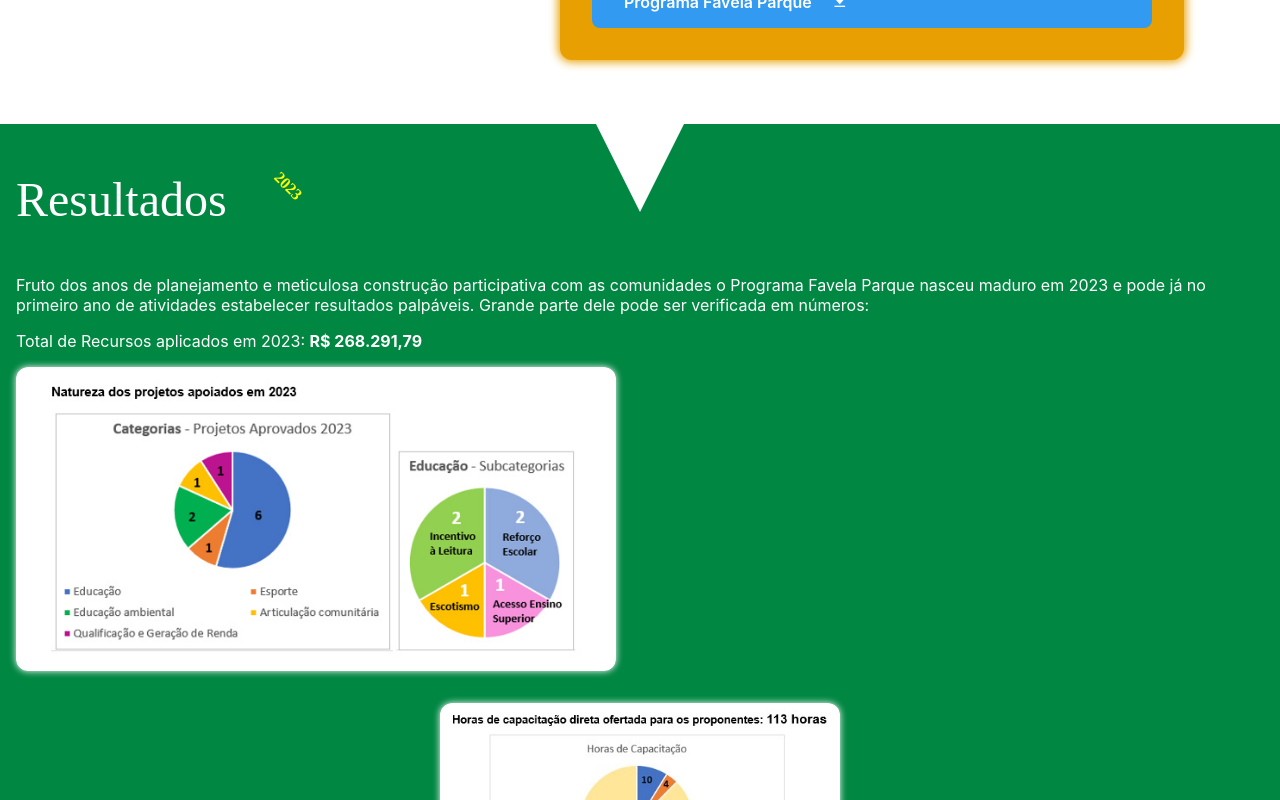
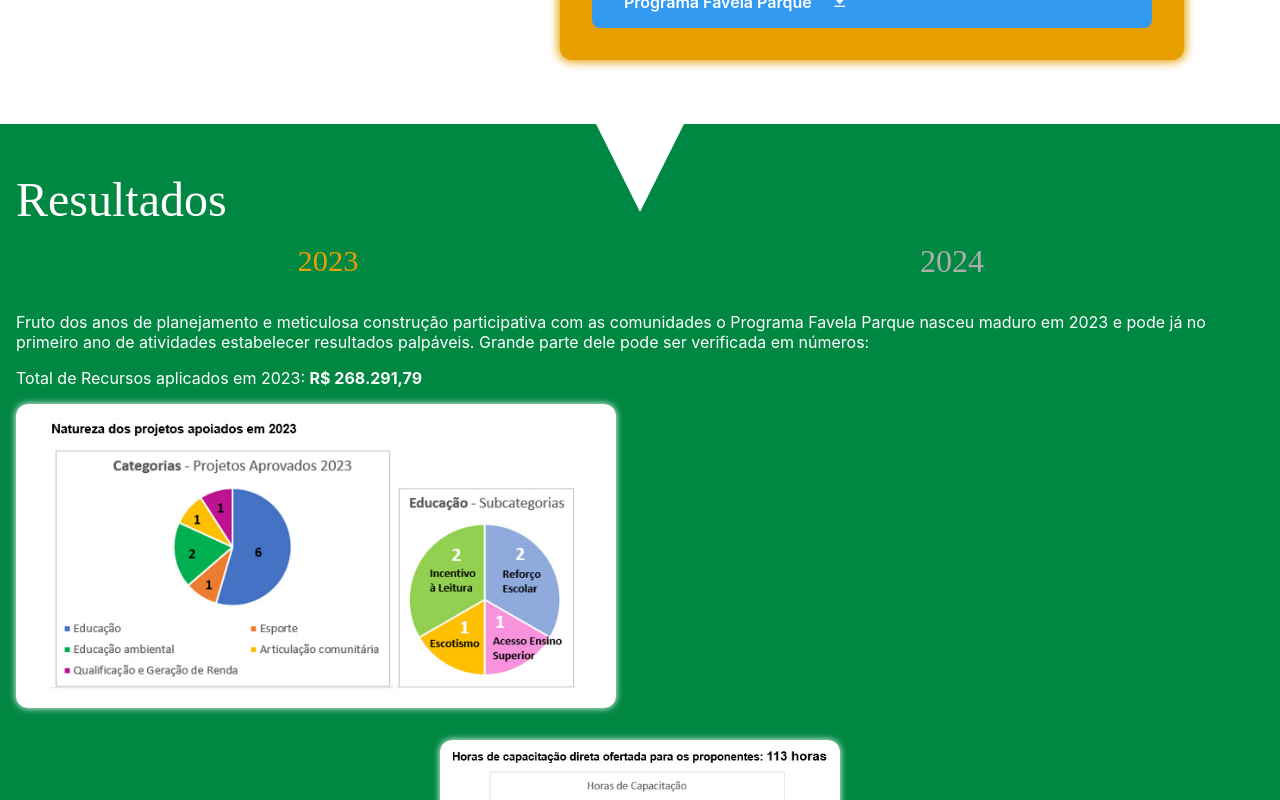
Before and after one commit to Evymendes/site-favela, a React (Create React App) app: page / in a window 1280 px wide. Shown: the part 1720-2520 px from the top of the page. Built offline with nearby package versions, Linux system fonts and the light colour scheme; a web font is replaced by a local one.

Commit message:
Removendo sessão voce no parque e criando menu de anos para resultados

```diff
--- a/src/Pages/Gallery/index.js
+++ b/src/Pages/Gallery/index.js
@@ -2,7 +2,7 @@
 import { Link } from 'react-router-dom';
 
 import * as S from './styles';
-import styled from 'styled-components';
+import styled, { css } from 'styled-components';
 
 import ImageAPC from "../../assets/Photos/DefinitionOfSupportedProjects/DefinitionOfSupportedProjectsOne.jpg";
 import ImageCGE from "../../assets/Photos/DefinitionOfSupportedProjects/DefinitionOfSupportedProjectsFive.jpg";
@@ -74,10 +74,10 @@
     cursor: not-allowed;
   }
 
-  :active {
+  ${(props) => (props.selected && !props.disabled) ? css`
     color: #e89f02;
     transform: scale(0.95);
-  }
+  ` : ''}
 `;
 
 function Gallery() {
@@ -94,9 +94,9 @@
             Clique em algum desses momentos e conheça detalhes de nossas atividades :
           </S.BackText>
           <MenubyYear>
-            <MenubyYearOption active={activeButton === 2023}>2023</MenubyYearOption>
-            <MenubyYearOption active={activeButton === 2024} disabled>2024</MenubyYearOption>
-            <MenubyYearOption active={activeButton === 2025} disabled>2025</MenubyYearOption>
+            <MenubyYearOption selected={activeButton === 2023}>2023</MenubyYearOption>
+            <MenubyYearOption selected={activeButton === 2024} disabled>2024</MenubyYearOption>
+            <MenubyYearOption selected={activeButton === 2025} disabled>2025</MenubyYearOption>
           </MenubyYear>
         </div>
         <S.Ol>
--- a/src/Pages/MainPage/index.js
+++ b/src/Pages/MainPage/index.js
@@ -7,7 +7,7 @@
 import TheCommunities from "../TheCommunities";
 import Gallery from "../Gallery";
 import Directors from "../Directors";
-import YouAtThePark from '../YouInThePark';
+// import YouAtThePark from '../YouInThePark';
 import Team from "../Team";
 import Program from '../Program';
 import Footer from '../Footer';
@@ -54,7 +54,7 @@
         <TheCommunities />
         <Gallery />
         <Directors />
-        <YouAtThePark />
+        {/* <YouAtThePark /> */}
         <Team />
       </BoxContent>
       <Footer />
--- a/src/Pages/Notice/index.js
+++ b/src/Pages/Notice/index.js
@@ -1,5 +1,5 @@
-
-import styled from 'styled-components';
+import { useState } from 'react'
+import styled, { css } from 'styled-components';
 import { Link } from 'react-router-dom';
 
 import Onda from "../../assets/wave.svg"
@@ -32,22 +32,12 @@
   }
 
   > h2 {
-    margin-bottom: 3rem;
+    margin-bottom: 1rem;
     color: #fff;
     font-size: 3rem;
     position: relative;
     max-width: 18rem;
     font-weight: 300;
-
-    > p {
-      position: absolute;
-      top: 10%;
-      right: 0;
-      font-size: 1rem;
-      color: yellow;
-      font-weight: 600;
-      transform: rotate(45deg);
-    }
   }
 
   > div {
@@ -130,19 +120,53 @@
   }
 `
 
+const MenubyYear = styled.nav`
+  display: flex;
+  align-items: center;
+  justify-content: space-evenly;
+  margin-bottom: 2rem;
+`;
+
+const MenubyYearOption = styled.button`
+  width: 100%;
+  height: 100%;
+  border: none;
+  background: none;
+  cursor: pointer;
+  outline: none;
+  color: #fff;
+  font-family: HandSean;
+  font-size: 2rem;
+  font-weight: 300;
+
+  :disabled {
+    color: #aeaeae;
+    cursor: not-allowed;
+  }
+
+  ${(props) => (props.selected && !props.disabled) ? css`
+    color: #e89f02;
+    transform: scale(0.95);
+  ` : ''}
+`;
+
 const Wavee = styled.img`
 width: 100vw;
 margin-top: -3px;
 `
 
 const Notice = () => {
+  const [activeButton, setActiveButton] = useState(2023);
+
   return (
     <>
       <Content id='resultados2023'>
         <BoxContent>
-          <h2>Resultados
-            <p>2023</p>
-          </h2>
+          <h2>Resultados</h2>
+          <MenubyYear>
+            <MenubyYearOption selected={activeButton === 2023}>2023</MenubyYearOption>
+            <MenubyYearOption selected={activeButton === 2024} disabled>2024</MenubyYearOption>
+          </MenubyYear>
           <Text>Fruto dos anos de planejamento e meticulosa construção participativa com as comunidades o Programa Favela Parque nasceu maduro em 2023  e pode já no primeiro ano de atividades estabelecer resultados palpáveis. Grande parte dele pode ser verificada em números:</Text>
           <Text>Total de Recursos aplicados em 2023: <b>R$ 268.291,79</b></Text>
           <BoxGraph>
--- a/src/components/Menu/index.js
+++ b/src/components/Menu/index.js
@@ -33,11 +33,11 @@
       name: 'Realizadores',
       anchor: '#realizadores',
     },
-    {
-      id: 5,
-      name: 'Você no Parque',
-      anchor: '#vocenoparque',
-    },
+    // {
+    //   id: 5,
+    //   name: 'Você no Parque',
+    //   anchor: '#vocenoparque',
+    // },
     {
       id: 6,
       name: 'Equipe',
```
